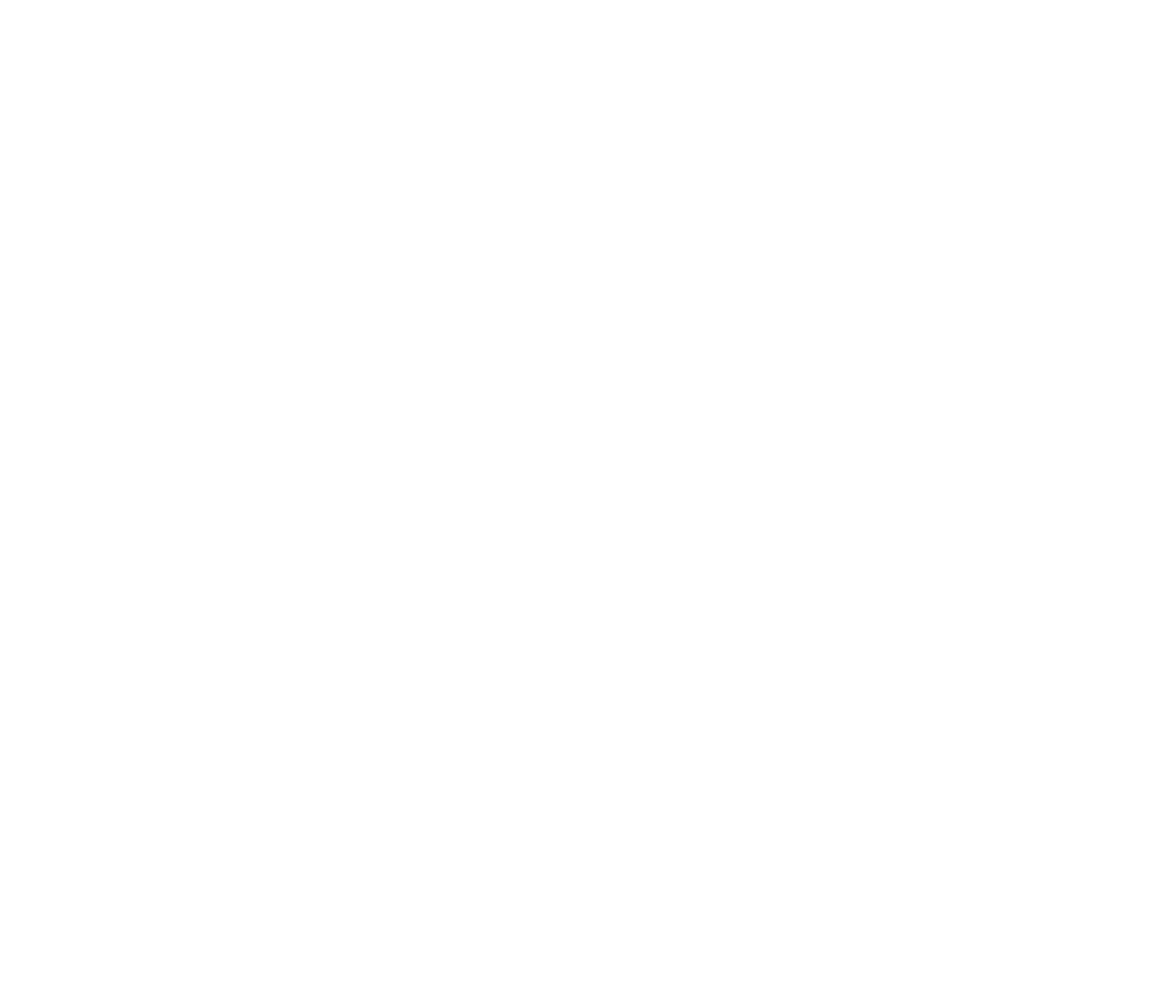
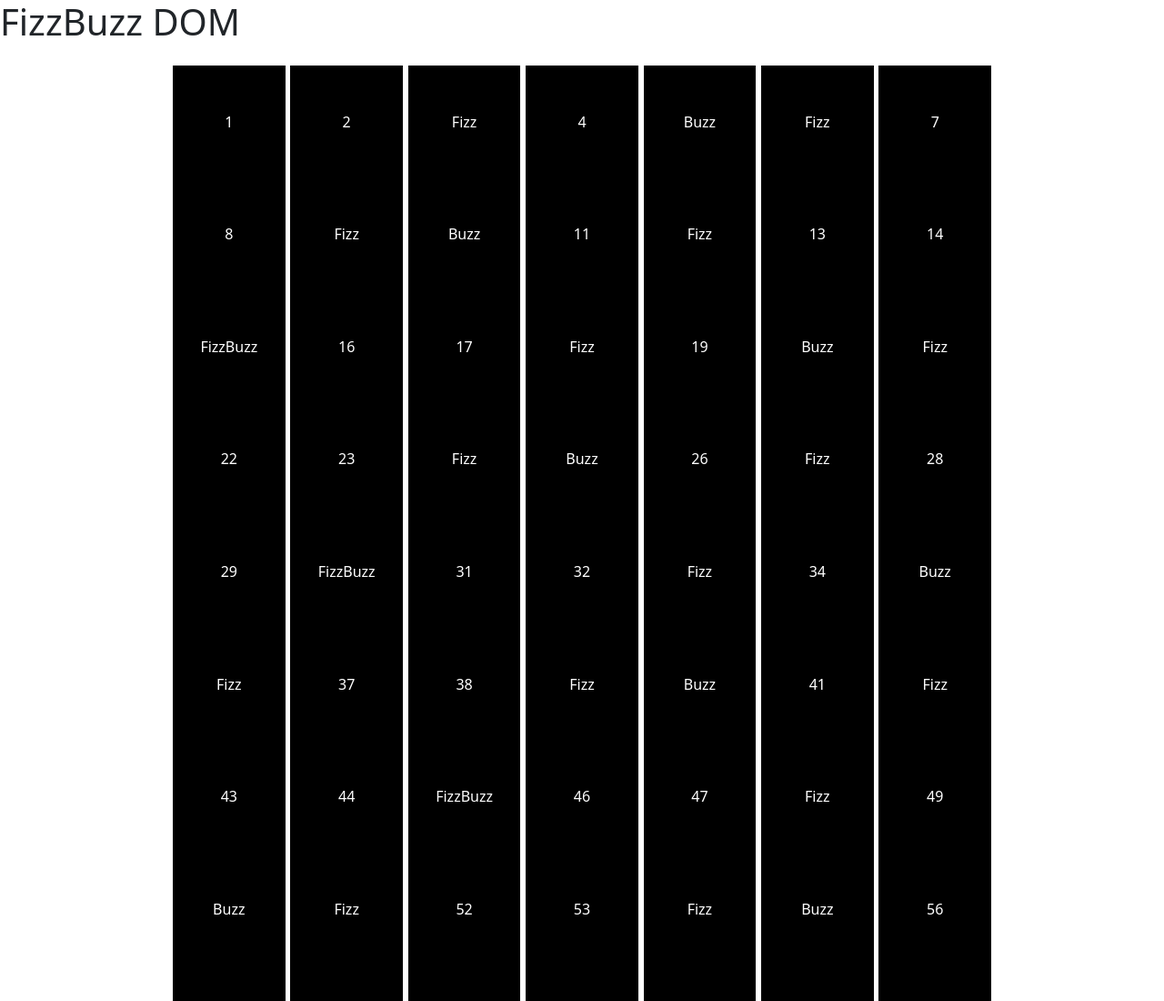
Before and after one commit to danielbosa/js-fizzbuzz, a plain HTML site: page index.html in a window 1280 px wide. Shown: the top 1100 px of the page at 91% size. Before the commit the page ends 800 px from the top, so only its background shows below. Drawn offline with nearby package versions, Linux system fonts and the light colour scheme.

Commit message:
JS Div element in html created using js (append)

```diff
--- a/index.html
+++ b/index.html
@@ -8,7 +8,9 @@
     <title>Fizzbuzz</title>
 </head>
 <body>
-
+    <h1>FizzBuzz DOM</h1>
+    <div class="container mt-4">
+    </div>
 
     <script src="https://cdn.jsdelivr.net/npm/bootstrap@5.3.3/dist/js/bootstrap.bundle.min.js" integrity="sha384-YvpcrYf0tY3lHB60NNkmXc5s9fDVZLESaAA55NDzOxhy9GkcIdslK1eN7N6jIeHz" crossorigin="anonymous"></script>
     <script src="script.js" type="text/javascript"></script>
--- a/script.js
+++ b/script.js
@@ -3,13 +3,46 @@
 // Per i numeri che sono sia multipli di 3 che di 5 stampi “FizzBuzz”.
 
 
-for (let i = 1; i < 100; i++){
+
+//For Cycle - to get number or string
+// for (let i = 1; i < 100; i++){
+//     if ((i % 3 == 0) && (i % 5 == 0))
+//     i = 'FizzBuzz';
+//     else if (i % 3 == 0)
+//     i = 'Fizz';
+//     else if (i % 5 == 0)
+//     i = 'Buzz';
+//     else
+//     i === i;
+// };
+
+const squareWrapper = document.createElement('div');
+squareWrapper.setAttribute('id', 'board');
+squareWrapper.className = 'd-flex flex-wrap justify-content-between m-auto max-width-900';
+
+
+let numBox = 100;
+let tempHtml = '';
+let text = '';
+
+for(let i = 1; i < numBox; i++){
     if ((i % 3 == 0) && (i % 5 == 0))
-    console.log('FizzBuzz');
+    text = 'FizzBuzz';
     else if (i % 3 == 0)
-    console.log('Fizz');
+    text = 'Fizz';
     else if (i % 5 == 0)
-    console.log('Buzz');
+    text = 'Buzz';
     else
-    console.log (i);
+    text = i;
+    tempHtml += `
+    <div class="box d-flex justify-content-center align-items-center fizz">
+            ${text}
+        </div>
+    `
 };
+
+squareWrapper.innerHTML = tempHtml;
+
+console.dir(squareWrapper);
+const container = document.querySelector('.container');
+container.append(squareWrapper);
--- a/style.css
+++ b/style.css
@@ -0,0 +1,26 @@
+.max-width-900{
+    max-width: 900px;
+}
+
+.box{
+    width: calc(100% / 7 - 5px);
+    aspect-ratio: 1 / 1;
+    display: flex;
+    justify-content: center;
+    align-items: center;
+}
+
+.fizz{
+    background-color: black;
+    color: white;
+}
+
+.buzz{
+    background-color: white;
+    color: black;
+}
+
+.fizzbuzz{
+    background-color: greenyellow;
+    color: red;
+}
```
